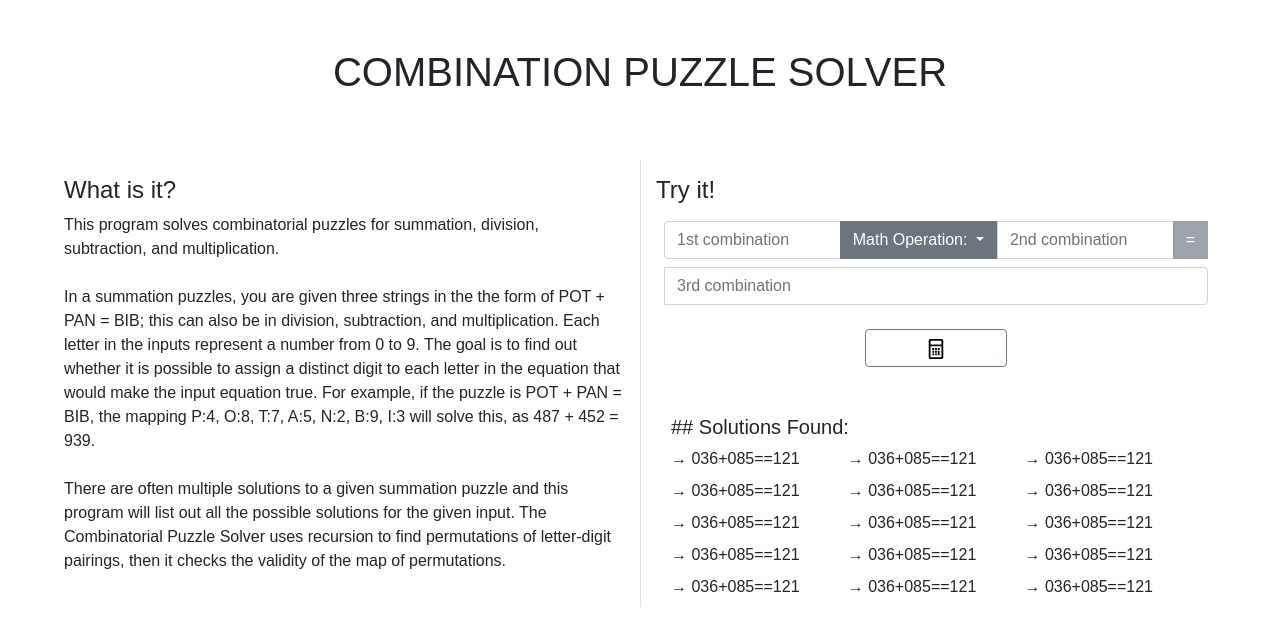
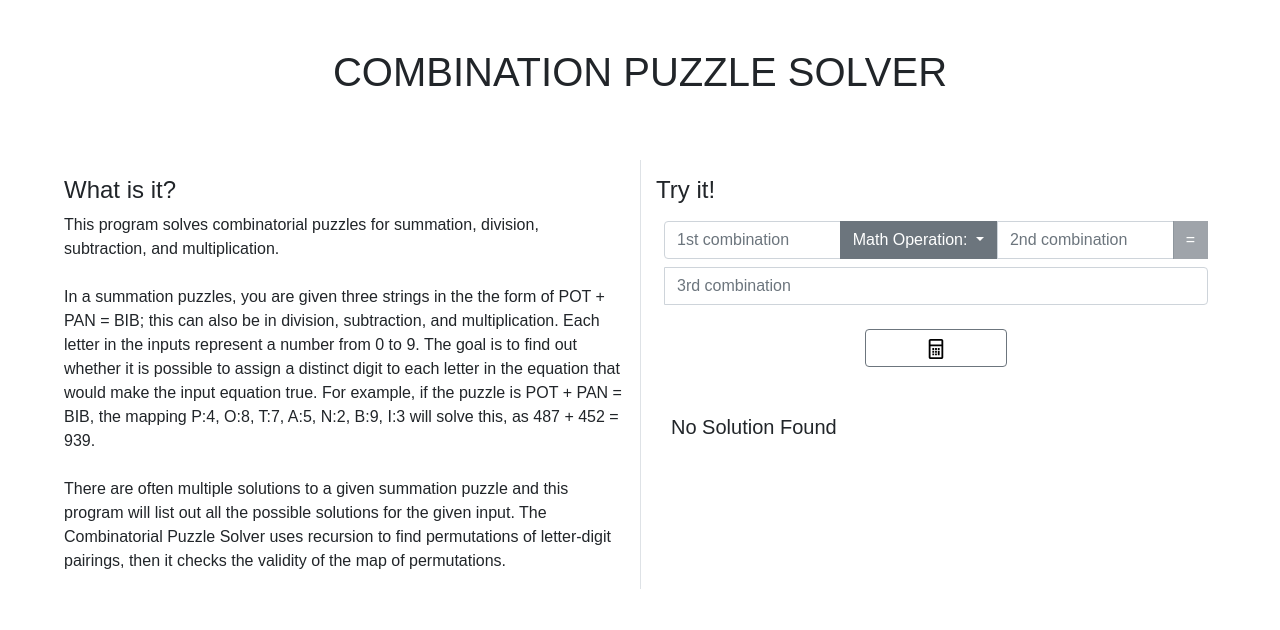
Before and after one commit to mehmetalperen/combinotorial-puzzle-solver, a React (Create React App) app: page / in a window 1280 px wide. Shown: the top 630 px of the page. Built offline with nearby package versions, Linux system fonts and the light colour scheme.

Commit message:
puzzle solver works and shows solutions

```diff
--- a/public/index.html
+++ b/public/index.html
@@ -9,7 +9,7 @@
       name="description"
       content="Web site created using create-react-app"
     />
-    <link rel="apple-touch-icon" href="%PUBLIC_URL%/logo192.png" />
+    <!-- <link rel="apple-touch-icon" href="%PUBLIC_URL%/logo192.png" /> -->
     <!--
       manifest.json provides metadata used when your web app is installed on a
       user's mobile device or desktop. See https://developers.google.com/web/fundamentals/web-app-manifest/
--- a/src/App.js
+++ b/src/App.js
@@ -7,7 +7,8 @@ function App() {
   const [s1, setS1] = useState("");
   const [s2, setS2] = useState("");
   const [s3, setS3] = useState("");
-  const [isSolutionFound, setIsSolutionFound] = useState(true);
+  const [puzzleSolution, setPuzzleSolution] = useState([]);
+  const [isSolutionFound, setIsSolutionFound] = useState(false);
   const [mathOperation, setMathOperation] = useState("");
 
   const reset = () => {
@@ -17,6 +18,13 @@ function App() {
     setIsSolutionFound(false);
     setMathOperation("");
   };
+
+  useEffect(() => {
+    puzzleSolution.length > 0
+      ? setIsSolutionFound(true)
+      : setIsSolutionFound(false);
+  }, [puzzleSolution]);
+
   return (
     <div className="App">
       <div className="pt-5 pb-2 mb-5 text-center">
@@ -153,8 +161,9 @@ function App() {
                   } else if (s3 === "") {
                     alert("Missing an input for the third combination");
                   } else {
-                    puzzleSolver(s1, s2, s3, mathOperation);
-                    reset();
+                    setPuzzleSolution(puzzleSolver(s1, s2, s3, mathOperation));
+
+                    // reset();
                   }
                 }}
               >
@@ -168,23 +177,14 @@ function App() {
 
             {isSolutionFound ? (
               <div className="col-12">
-                <h5 className="mt-3">## Solutions Found:</h5>
+                <h5 className="mt-3">
+                  {puzzleSolution.length} Solution
+                  {puzzleSolution.length <= 1 ? "" : "s"} Found:
+                </h5>
                 <div className="d-flex flex-wrap justify-content-between">
-                  <Solution />
-                  <Solution />
-                  <Solution />
-                  <Solution />
-                  <Solution />
-                  <Solution />
-                  <Solution />
-                  <Solution />
-                  <Solution />
-                  <Solution />
-                  <Solution />
-                  <Solution />
-                  <Solution />
-                  <Solution />
-                  <Solution />
+                  {puzzleSolution.map((solution, index) => {
+                    return <Solution numbers={solution} key={index + 1} />;
+                  })}
                 </div>
               </div>
             ) : (
--- a/src/componenets/Solution.jsx
+++ b/src/componenets/Solution.jsx
@@ -1,6 +1,12 @@
 import React from "react";
 import "../App.css";
 
-export default function Solution() {
-  return <div className="mr-5 mb-2">→ 036+085==121</div>;
+export default function Solution(probs) {
+  const [num1, num2, num3] = probs.numbers;
+
+  return (
+    <div className="mr-5 mb-2">
+      → {num1} + {num2} = {num3}
+    </div>
+  );
 }
```
Also changed, not shown: public/manifest.json.
